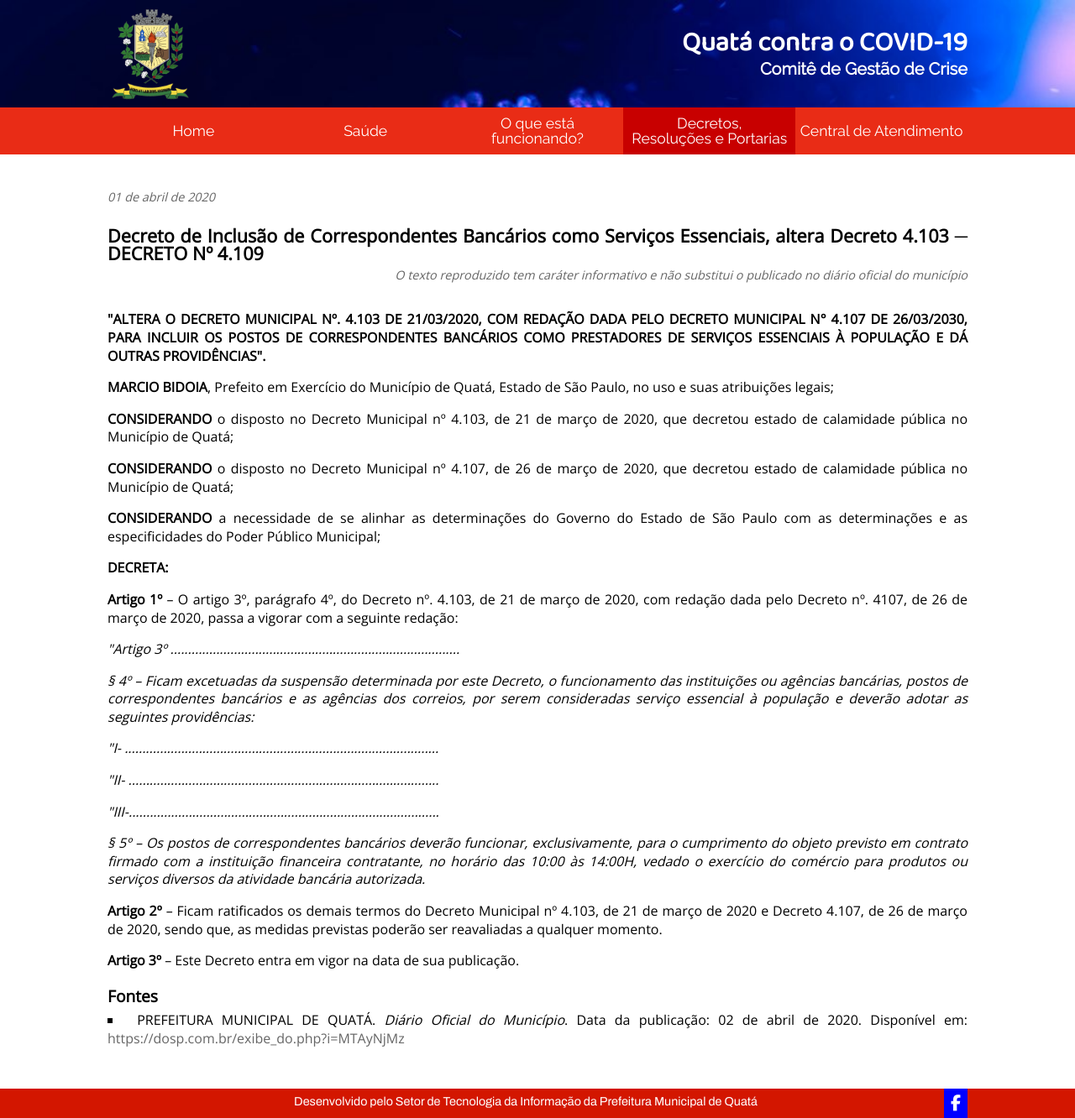
After one commit to rafaelssantos/coronavirus, a PHP site: page /legislacao/inclusao-correspondentes-bancarios.php in a window 1280 px wide. The commit adds this page. Shown: the whole page at 84% size. Run offline with PHP 8.4, Linux system fonts and the light colour scheme; some libraries are stand-ins or nearby versions.

Commit message:
Decreto 4109 de 01 de abril de 2020.

```diff
--- a/css/content.css
+++ b/css/content.css
@@ -75,7 +75,7 @@ abbr {
 
 .content p {
     margin-top: 0.5rem;
-    margin-bottom: 0.5rem;
+    margin-bottom: 1rem;
 }
 
 .content h1,
--- /dev/null
+++ b/json/law/acg.json
@@ -0,0 +1,6 @@
+{
+    "url": "legislacao/inclusao-correspondentes-bancarios.php",
+    "date": "01 de abr de 2020",
+    "title": "Decreto de Inclusão de Correspondentes Bancários como Serviços Essenciais, altera Decreto 4.103 ─ DECRETO Nº 4.109",
+    "abstract": "ALTERA O DECRETO MUNICIPAL Nº. 4.103 DE 21/03/2020, COM REDAÇÃO DADA PELO DECRETO MUNICIPAL N° 4.107 DE 26/03/2030, PARA INCLUIR OS POSTOS DE CORRESPONDENTES BANCÁRIOS COMO PRESTADORES DE SERVIÇOS ESSENCIAIS À POPULAÇÃO E DÁ OUTRAS PROVIDÊNCIAS. MARCIO BIDOIA, Prefeito em exercício do Município de Quatá, Estado de São Paulo"
+}
--- /dev/null
+++ b/legislacao/inclusao-correspondentes-bancarios.php
@@ -0,0 +1,86 @@
+<?php
+include_once('../conf/conf.php');
+?>
+
+
+<?php
+require_once(ROOT_DIR . '/classes/NewsManager.php');
+$contact_url = BASE_URL_DIR . "contato.php";
+?>
+
+
+<!DOCTYPE html>
+<html lang="pt">
+
+<head>
+	<meta charset='UTF-8'>
+	<meta name="viewport" content="width=device-width, initial-scale=1">
+
+	<title>Legislação ─ CGC da Prefeitura Municipal de Quatá-SP</title>
+
+	<base href=<?php echo BASE_URL_DIR; ?>>
+
+
+	<link rel='shortcut icon' href='img/logo.ico'>
+
+	<link rel='stylesheet' type='text/css' href='css/reset.css'>
+	<link rel='stylesheet' type='text/css' href='css/html.css'>
+	<link rel='stylesheet' type='text/css' href='css/header.css'>
+	<link rel='stylesheet' type='text/css' href='css/content.css'>
+	<link rel='stylesheet' type='text/css' href='css/footer.css'>
+	<link rel='stylesheet' type='text/css' href='css/news.css'>
+
+	<script src="javascript/lib/jquery-3.4.1.min.js"></script>
+	<script src="https://kit.fontawesome.com/fa170b8b16.js" crossorigin="anonymous"></script>
+</head>
+
+
+
+<body>
+	<?php include(HTDOCS_DIR . '/html/header.php'); ?>
+
+	<script>
+		$("#mn-news").addClass("current-menu-item");
+	</script>
+
+
+
+	<div class='content'>
+		<span class='date'>01 de abril de 2020</span>
+		<h1>Decreto de Inclusão de Correspondentes Bancários como Serviços Essenciais, altera Decreto 4.103 ─ DECRETO Nº 4.109</h1>
+		<span class='author'>O texto reproduzido tem caráter informativo e não substitui o <a href=""></a>publicado no diário oficial do município</span>
+
+		<p><strong>"ALTERA O DECRETO MUNICIPAL Nº. 4.103 DE 21/03/2020, COM REDAÇÃO DADA PELO DECRETO MUNICIPAL N° 4.107 DE 26/03/2030, PARA INCLUIR OS POSTOS DE CORRESPONDENTES BANCÁRIOS COMO PRESTADORES DE SERVIÇOS ESSENCIAIS À POPULAÇÃO E DÁ OUTRAS PROVIDÊNCIAS".</strong></p>
+
+        <p><strong>MARCIO BIDOIA</strong>, Prefeito em Exercício do Município de Quatá, Estado de São Paulo, no uso e suas atribuições legais;</p>
+
+        <p><strong>CONSIDERANDO</strong> o disposto no Decreto Municipal nº 4.103, de 21 de março de 2020, que decretou estado de calamidade pública no Município de Quatá;</p>
+
+        <p><strong>CONSIDERANDO</strong> o disposto no Decreto Municipal nº 4.107, de 26 de março de 2020, que decretou estado de calamidade pública no Município de Quatá;</p>
+
+        <p><strong>CONSIDERANDO</strong> a necessidade de se alinhar as determinações do Governo do Estado de São Paulo com as determinações e as especificidades do Poder Público Municipal;</p>
+
+        <p><strong>DECRETA:</strong></p>
+
+        <p><strong>Artigo 1º</strong> – O artigo 3º, parágrafo 4º, do Decreto nº. 4.103, de 21 de março de 2020, com redação dada pelo Decreto nº. 4107, de 26 de março de 2020, passa a vigorar com a seguinte redação:</p>
+
+        <p><em>"Artigo 3º ..................................................................................</em></p>
+        <p><em>§ 4º – Ficam excetuadas da suspensão determinada por este Decreto, o funcionamento das instituições ou agências bancárias, postos de correspondentes bancários e as agências dos correios, por serem consideradas serviço essencial à população e deverão adotar as seguintes providências:</em></p>
+
+        <p><em>"I- .........................................................................................</em></p>
+        <p><em>"II- ........................................................................................</em></p>
+        <p><em>"III-........................................................................................</em></p>
+        <p><em>§ 5º – Os postos de correspondentes bancários deverão funcionar, exclusivamente, para o cumprimento do objeto previsto em contrato firmado com a instituição financeira contratante, no horário das 10:00 às 14:00H, vedado o exercício do comércio para produtos ou serviços diversos da atividade bancária autorizada.</em></p>
+
+        <p><strong>Artigo 2º</strong> – Ficam ratificados os demais termos do Decreto Municipal nº 4.103, de 21 de março de 2020 e Decreto 4.107, de 26 de março de 2020, sendo que, as medidas previstas poderão ser reavaliadas a qualquer momento.</p>
+
+        <p><strong>Artigo 3º</strong> – Este Decreto entra em vigor na data de sua publicação.</p>
+
+        <h2 class='inside-header'>Fontes</h2>
+		<ul>
+			<li>PREFEITURA MUNICIPAL DE QUATÁ. <em>Diário Oficial do Município</em>. Data da publicação: 02 de abril de 2020. Disponível em: <a href="https://dosp.com.br/exibe_do.php?i=MTAyNjMz">https://dosp.com.br/exibe_do.php?i=MTAyNjMz</a></li>
+		</ul>
+	</div>
+
+	<?php include(HTDOCS_DIR . '/html/footer.php'); ?>
+</body>
```
